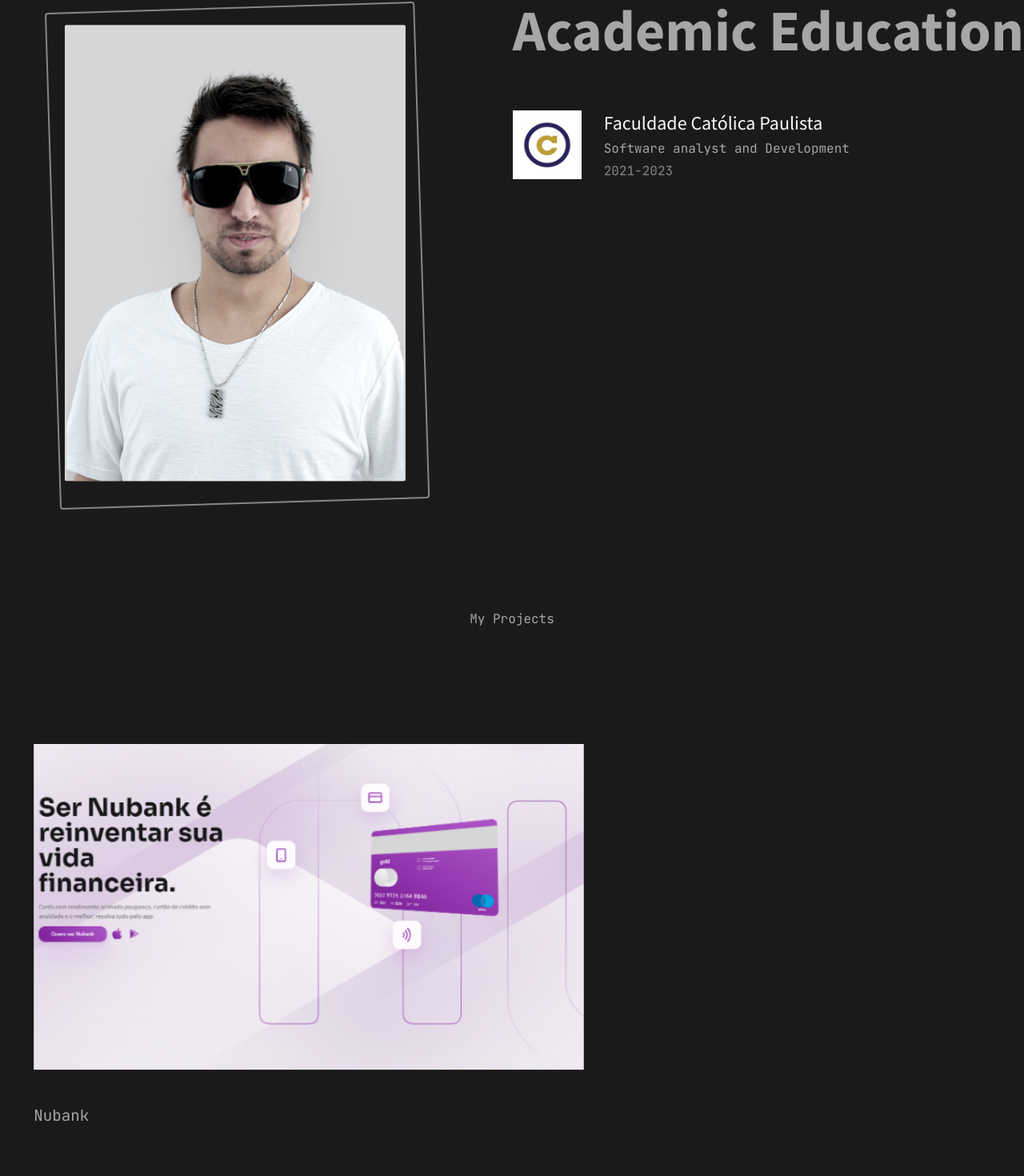
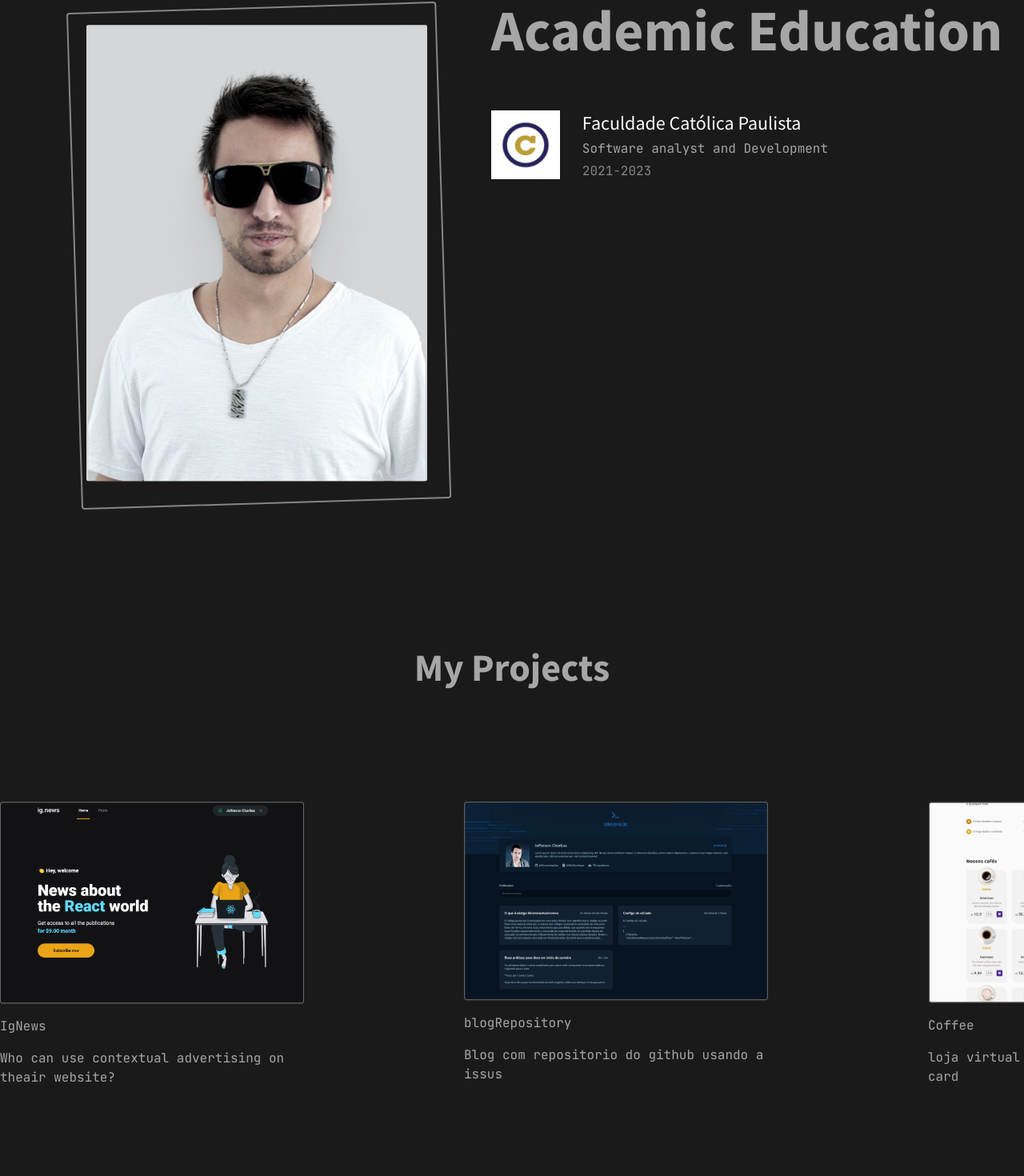
Before and after one commit to Jeffersoncharlles/portfolio, a Next.js app in the folder web/: page / in a window 1280 px wide. Shown: the part 1894-3364 px from the top of the page at 80% size. Built offline with nearby package versions, Linux system fonts and the light colour scheme.

Commit message:
chore:concluid carocel start responsive

```diff
--- /dev/null
+++ b/web/src/components/AcademicEducation/CardFormation/index.tsx
@@ -0,0 +1,15 @@
+import styles from './styles.module.css'
+
+export const CardFormation = () => {
+
+    return(
+        <div className={styles.container}>
+          <img src="/1623686887166.jpg" alt="" className={styles.avatar} />
+        <div className={styles.container_card_body}>
+            <h4 className='font-sans2 text-2xl text-gray-50 '>Faculdade Católica Paulista</h4>
+            <p>Software analyst and Development</p>
+            <span className='text-gray-300'>2021-2023</span>
+          </div>
+        </div>
+    );
+}
--- /dev/null
+++ b/web/src/components/AcademicEducation/CardFormation/styles.module.css
@@ -0,0 +1,11 @@
+.container{
+  @apply flex justify-center items-start;
+}
+
+.avatar{
+  @apply w-[86px] h-[86px];
+}
+
+.container_card_body{
+  @apply flex flex-col ml-7 gap-1 justify-center;
+}
--- a/web/src/components/AcademicEducation/index.tsx
+++ b/web/src/components/AcademicEducation/index.tsx
@@ -1,5 +1,6 @@
 import styles from './styles.module.scss'
 import PhotoSvg from '../../assets/SVGS/PhotoSvg'
+import { CardFormation } from './CardFormation';
 
 interface Props extends React.HTMLAttributes<HTMLDivElement> { }
 
@@ -13,14 +14,7 @@
         </div>
         <div className='flex flex-col justify-start items-start'>
           <h2 className='font-sans2 font-bold text-7xl mb-16'>Academic Education</h2>
-          <div className='flex justify-center items-start'>
-            <img src="/1623686887166.jpg" alt=""  className='w-[86px] h-[86px]'/>
-            <div className='flex flex-col ml-7 gap-1 justify-center'>
-              <h4 className='font-sans2 text-2xl text-gray-50 '>Faculdade Católica Paulista</h4>
-              <p>Software analyst and Development</p>
-              <span className='text-gray-300'>2021-2023</span>
-            </div>
-          </div>
+         <CardFormation />
         </div>
         </section>
     );
--- a/web/src/components/AcademicEducation/styles.module.scss
+++ b/web/src/components/AcademicEducation/styles.module.scss
@@ -1,5 +1,9 @@
 
 
 .container{
-  @apply flex w-[1230] justify-between relative;
+  @apply flex flex-col mx-auto justify-between relative mb-12;
+
+  @screen lg{
+    @apply flex w-[1230] flex-row mx-auto justify-between relative;
+  }
 }
--- a/web/src/components/Header/styles.module.scss
+++ b/web/src/components/Header/styles.module.scss
@@ -1,10 +1,11 @@
 
 .container{
   @apply text-gray-100 w-full pt-4;
+
 }
 
 .header{
-  @apply max-w-[1440px] mt-0 mx-auto flex h-12 justify-between items-center;
+@apply max-w-[1440px] mt-0 mx-auto flex h-12 justify-between items-center;
 
 
   img{
--- a/web/src/components/Hello/styles.module.scss
+++ b/web/src/components/Hello/styles.module.scss
@@ -2,6 +2,7 @@
 
 .container{
   @apply text-gray-50 flex flex-col my-48 mx-auto gap-24 w-full items-center ;
+
 
   >h2{
     @apply font-sans2 text-5xl font-bold  block ;
@@ -14,9 +15,15 @@
 
 .container_about_stacks{
   // border: 1px solid salmon;
-  @apply w-[1246px] h-full flex gap-20 justify-between items-center ;
+  @apply  flex flex-col gap-20 justify-between items-center;
 
-  .box{
-    @apply flex flex-col justify-center items-start gap-4;
+  .box {
+      @apply flex flex-col justify-center items-start gap-4;
+    }
+
+  @screen lg{
+    @apply w-[1246px] h-full flex flex-row gap-20 justify-between items-center;
+
+
   }
 }
--- a/web/src/components/MyProjects/CardSliderProject/index.tsx
+++ b/web/src/components/MyProjects/CardSliderProject/index.tsx
@@ -7,16 +7,19 @@
     title: string;
     body: string;
   }
+  active?: boolean;
 }
 
-export const CardSliderProject = ({data,...rest}:Props) => {
+export const CardSliderProject = ({ data, active, ...rest }: Props) => {
+  const bodyLength = data.body.length >= 78
 
+  const bodySlice = bodyLength ? data.body.slice(0, 78) : data.body
     return(
-      <div className={styles.container} {...rest} >
-        <Image src={data.imageUrl} alt="" width={573} height={380.65} />
+      <div className={`${styles.container} ${active && styles.active}`} {...rest} >
+        <Image  src={data.imageUrl} alt="" width={573} height={380.65} />
         <div className={styles.container_body}>
           <h4>{data.title}</h4>
-          <p>{data.body}</p>
+          <p>{bodySlice }</p>
         </div>
       </div>
     );
--- a/web/src/components/MyProjects/CardSliderProject/styles.module.scss
+++ b/web/src/components/MyProjects/CardSliderProject/styles.module.scss
@@ -1,7 +1,12 @@
 .container{
-  @apply flex flex-col gap-9;
+  @apply flex flex-col gap-4  ;
+}
+
+
+.active{
+  @apply h-[800]  ;
 }
 
 .container_body{
-  @apply flex flex-col justify-center items-start gap-9;
+  @apply flex flex-col justify-center items-start gap-4;
 }
--- a/web/src/components/MyProjects/index.tsx
+++ b/web/src/components/MyProjects/index.tsx
@@ -1,6 +1,6 @@
 
 import styles from './styles.module.scss'
-import { Autoplay, A11y } from 'swiper';
+import { Autoplay, EffectCoverflow } from 'swiper';
 
 // Import Swiper React components
 import { Swiper, SwiperSlide } from 'swiper/react';
@@ -8,17 +8,19 @@
 // Import Swiper styles
 import 'swiper/css';
 import 'swiper/css/autoplay';
+import "swiper/css/effect-coverflow";
+import "swiper/css/pagination";
+
 
 import { CardSliderProject } from './CardSliderProject';
 import { useState } from 'react';
-import Image from 'next/image';
 import { projects } from '../../utils/helpers';
 
 
 interface Props extends React.HTMLAttributes<HTMLDivElement> { }
 
 export const MyProjects = ({ ...rest }: Props) => {
-    const [active,setActive] = useState(0)
+    const [active,setActive] = useState<null| number>(null)
 
 
 
@@ -26,36 +28,34 @@
 
     return(
         <section className={styles.container} {...rest}>
-            <h2>My Projects</h2>
+            <h2 className={styles.title}>My Projects</h2>
             <Swiper
-                // effect={"slide"}
-                // modules={[Autoplay]}
-                // breakpoints={{
-                //     640: {
-                //         width: 640,
-                //         slidesPerView: 1
-                //     },
-                //     960: {
-                //         width: 960,
-                //         slidesPerView: 2
-                //     }
-                // }}
-                centeredSlides={true}
-                spaceBetween={40}
+                onSlideChange={(curr) => setActive(curr.realIndex +1)}
+                modules={[Autoplay]}
+                className={styles.swiper_container}
+                breakpoints={{
+                    640: {
+                        width: 640,
+                        slidesPerView: 1,
+                    },
+                    960: {
+                        width: 960,
+                        slidesPerView: 2,
+                        spaceBetween: 200,
+                    }
+                }}
+                slidesPerView={2}
                 grabCursor // mãozinha no item
-                slidesPerView={"auto"} //quantos ver
-                // speed={800}
-                // onSlideChange={(cur) => setActive((cur?.realIndex))}
                 loop={true}
                 autoplay={{
-                    delay: 15000,
+                    delay: 12000,
                     pauseOnMouseEnter: true,
                     disableOnInteraction: false
                 }}
             >
                 {projects.map((item, index) => (
-                    <SwiperSlide key={item.title}>
-                        <CardSliderProject data={item}/>
+                    <SwiperSlide key={index}>
+                        <CardSliderProject data={item} active={active === index} />
                     </SwiperSlide>
                 ))}
 
--- /dev/null
+++ b/web/src/components/MyProjects/styles.module.css
@@ -0,0 +1,7 @@
+.container{
+  @apply flex flex-col items-center gap-36 w-full h-full  ;
+}
+
+.title{
+  @apply font-sans2 text-5xl font-bold;
+}
--- a/web/src/components/MyProjects/styles.module.scss
+++ b/web/src/components/MyProjects/styles.module.scss
@@ -1,3 +1,7 @@
 .container{
-  @apply flex flex-col items-center gap-36 ;
+  @apply flex flex-col items-center gap-36 w-full h-full md:justify-center  ;
 }
+
+.title{
+  @apply font-sans2 text-5xl font-bold;
+}
--- a/web/src/styles/pages/Hero.module.scss
+++ b/web/src/styles/pages/Hero.module.scss
@@ -7,7 +7,7 @@
   @apply flex flex-col my-8 mx-auto gap-24;
 
   @screen lg{
-      @apply flex flex-row justify-between mt-44 gap-24;
+      @apply flex flex-row justify-between mx-auto mt-44 gap-24;
   }
 }
 
```
